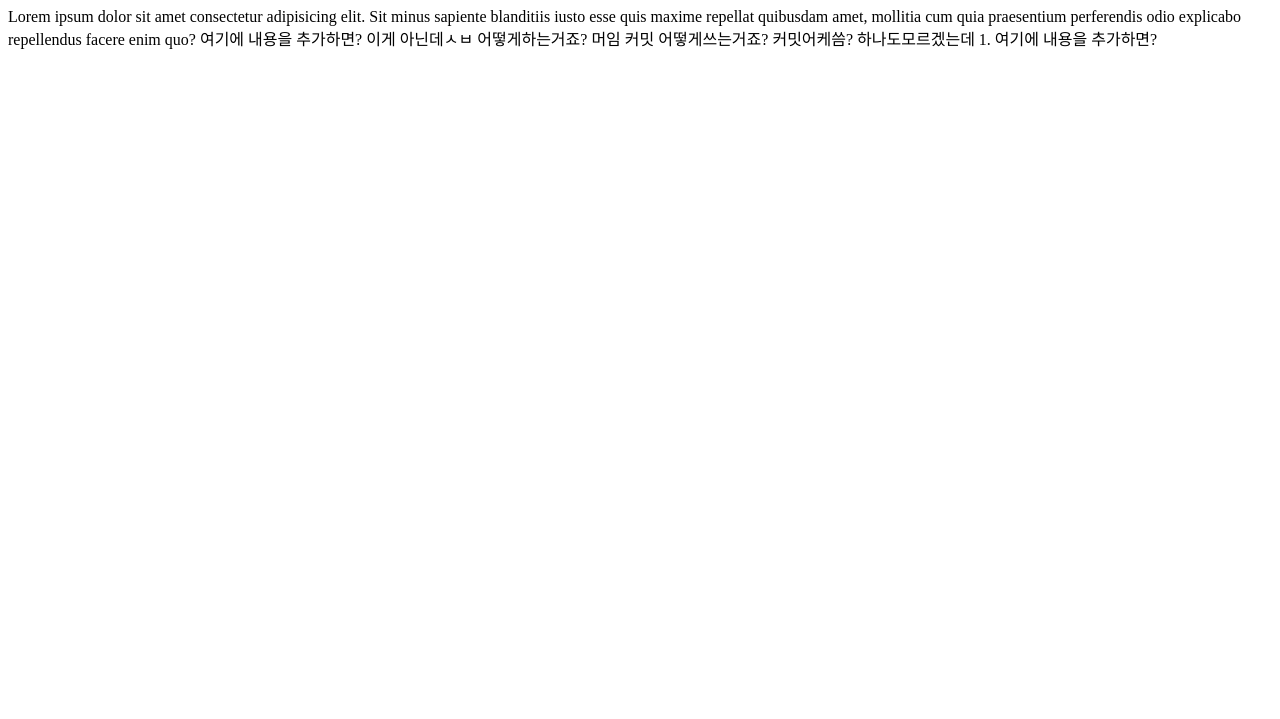
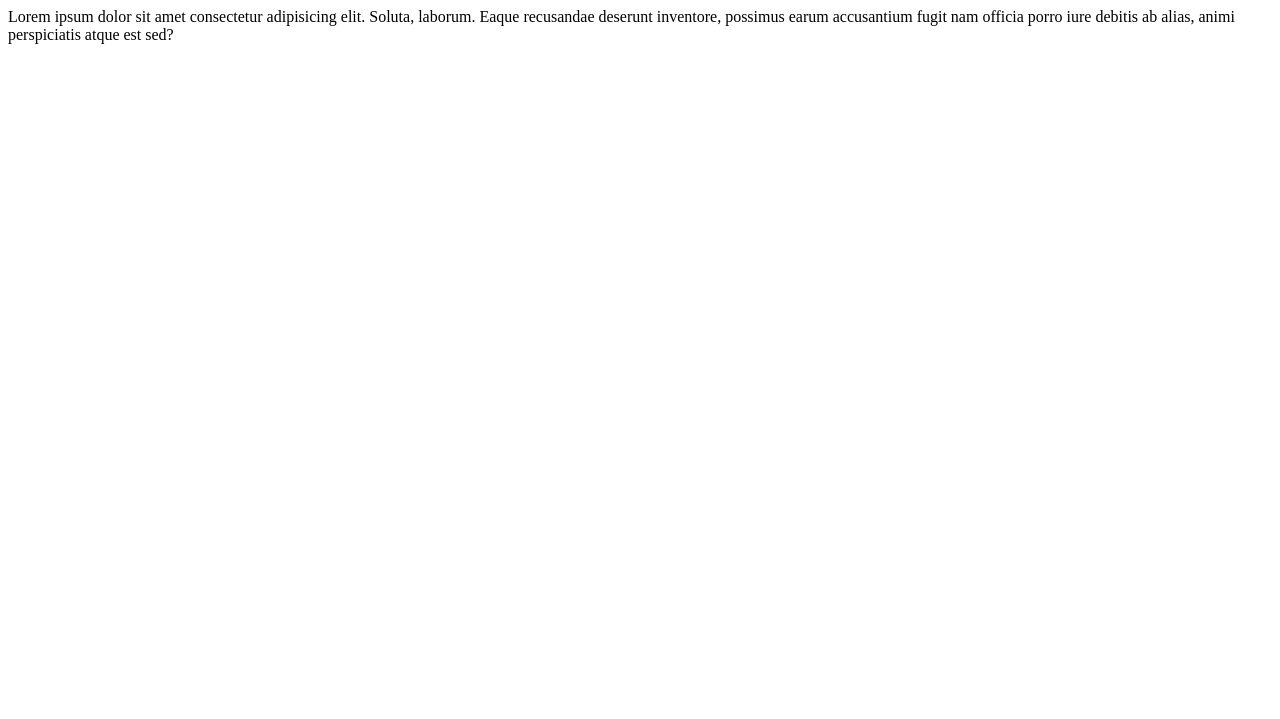
Before and after one commit to soojeong123/DC_231_2, a plain HTML site: page aaa.html in a window 1280 px wide. Shown: the part 81-800 px from the top of the page. Drawn offline with Linux system fonts and the light colour scheme.

Commit message:
커밋이해를하기위한노력1

```diff
--- a/aaa.html
+++ b/aaa.html
@@ -9,12 +9,9 @@
   <body>
     <h1>230323 수업복습</h1>
     <p>
-      Lorem ipsum dolor sit amet consectetur adipisicing elit. Sit minus
-      sapiente blanditiis iusto esse quis maxime repellat quibusdam amet,
-      mollitia cum quia praesentium perferendis odio explicabo repellendus
-      facere enim quo? 여기에 내용을 추가하면? 이게 아닌데ㅅㅂ 어떻게하는거죠?
-      머임 커밋 어떻게쓰는거죠? 커밋어케씀? 하나도모르겠는데 1. 여기에 내용을
-      추가하면?
+      Lorem ipsum dolor sit amet consectetur adipisicing elit. Soluta, laborum.
+      Eaque recusandae deserunt inventore, possimus earum accusantium fugit nam
+      officia porro iure debitis ab alias, animi perspiciatis atque est sed?
     </p>
   </body>
 </html>
```
